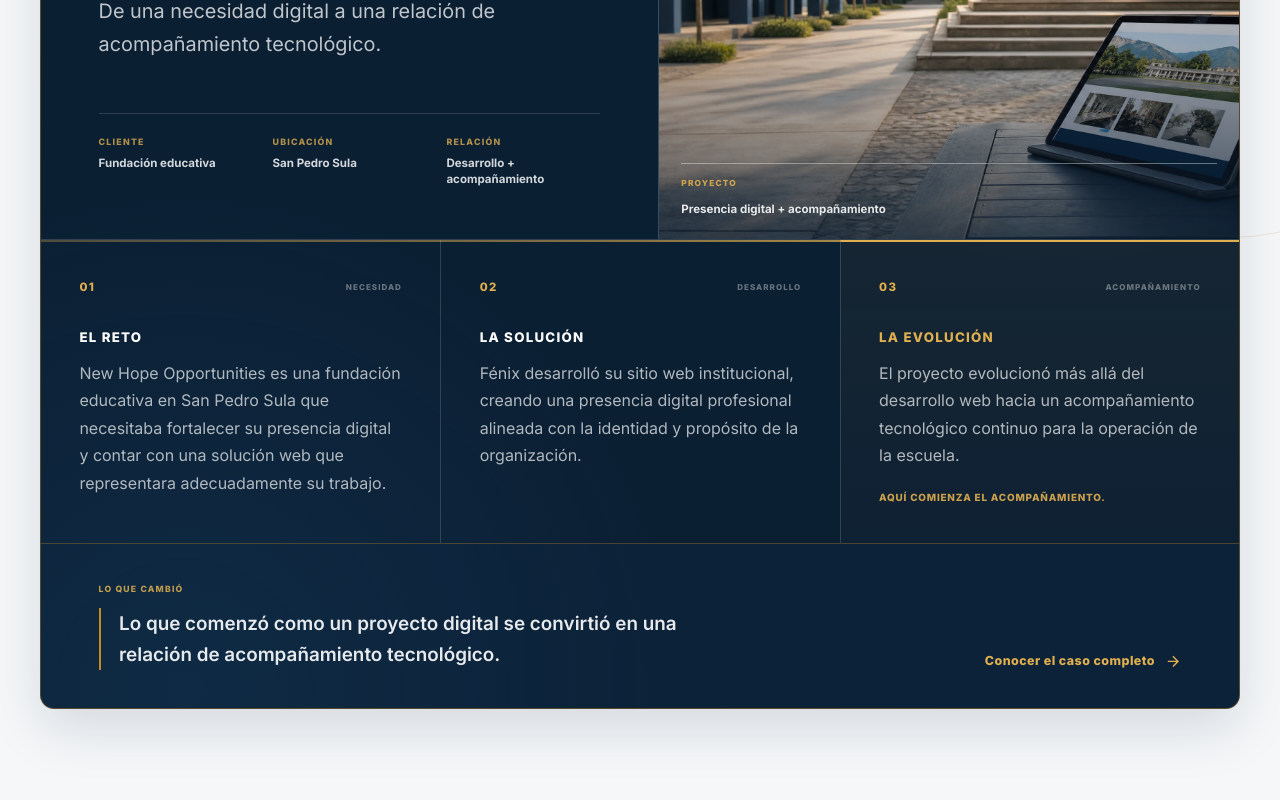
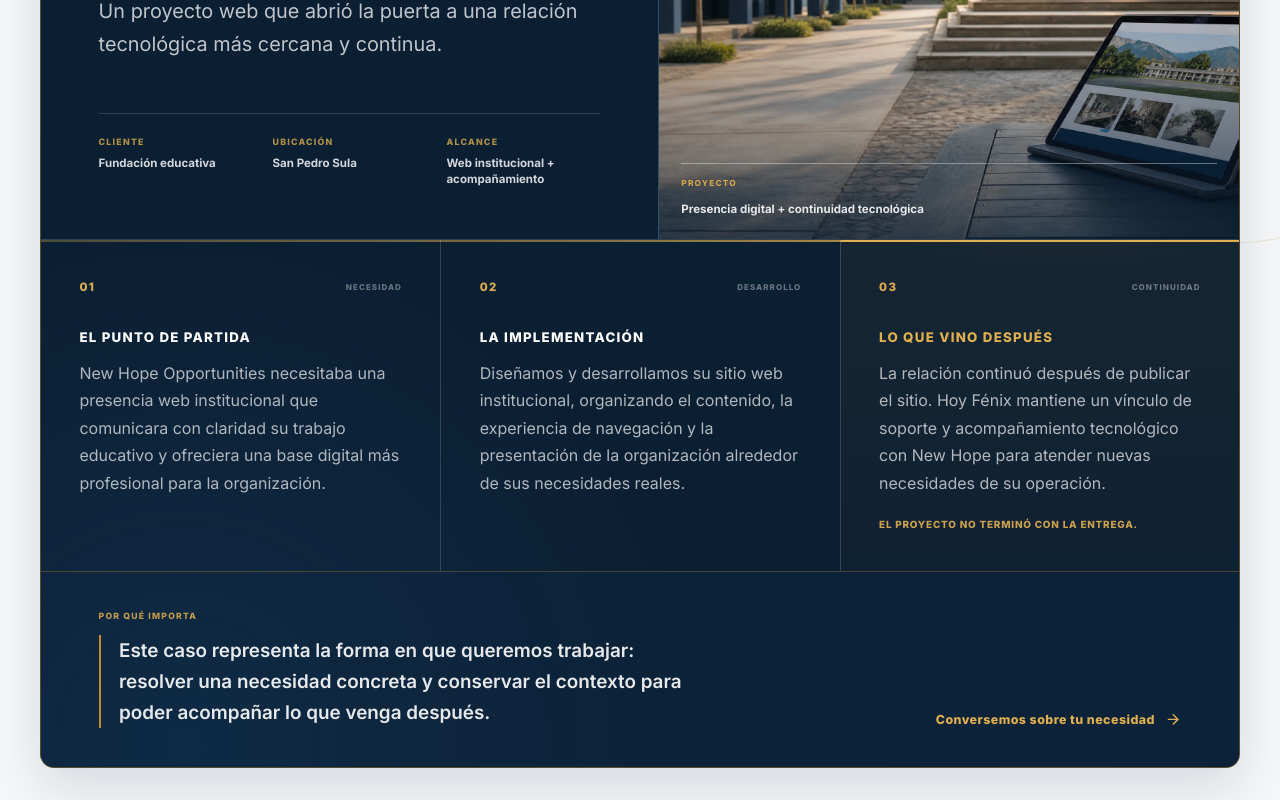
Before and after one commit to DarknesCloud/fenix, a Next.js app: page / in a window 1280 px wide. Shown: the part 6020-6820 px from the top of the page. Built offline with nearby package versions, Linux system fonts and the light colour scheme; no server answers.

Commit message:
content: make New Hope case study publication-ready

```diff
--- a/components/sections/NewHopeCase.tsx
+++ b/components/sections/NewHopeCase.tsx
@@ -6,20 +6,20 @@ const narrative = [
   {
     number: '01',
     phase: 'NECESIDAD',
-    label: 'EL RETO',
-    text: 'New Hope Opportunities es una fundación educativa en San Pedro Sula que necesitaba fortalecer su presencia digital y contar con una solución web que representara adecuadamente su trabajo.',
+    label: 'EL PUNTO DE PARTIDA',
+    text: 'New Hope Opportunities necesitaba una presencia web institucional que comunicara con claridad su trabajo educativo y ofreciera una base digital más profesional para la organización.',
   },
   {
     number: '02',
     phase: 'DESARROLLO',
-    label: 'LA SOLUCIÓN',
-    text: 'Fénix desarrolló su sitio web institucional, creando una presencia digital profesional alineada con la identidad y propósito de la organización.',
+    label: 'LA IMPLEMENTACIÓN',
+    text: 'Diseñamos y desarrollamos su sitio web institucional, organizando el contenido, la experiencia de navegación y la presentación de la organización alrededor de sus necesidades reales.',
   },
   {
     number: '03',
-    phase: 'ACOMPAÑAMIENTO',
-    label: 'LA EVOLUCIÓN',
-    text: 'El proyecto evolucionó más allá del desarrollo web hacia un acompañamiento tecnológico continuo para la operación de la escuela.',
+    phase: 'CONTINUIDAD',
+    label: 'LO QUE VINO DESPUÉS',
+    text: 'La relación continuó después de publicar el sitio. Hoy Fénix mantiene un vínculo de soporte y acompañamiento tecnológico con New Hope para atender nuevas necesidades de su operación.',
   },
 ] as const;
 
@@ -33,15 +33,15 @@ export default function NewHopeCase() {
       <div className="container">
         <div className={styles.featuredCase}>
           <div className={styles.caseHeader}>
-            <span className="eyebrow">CASO DE ÉXITO · 01</span>
+            <span className="eyebrow">CASO REAL · 01</span>
 
             <h2 id="new-hope-title">
               New Hope <em>Opportunities</em>
             </h2>
 
             <p>
-              De una necesidad digital a una relación de acompañamiento
-              tecnológico.
+              Un proyecto web que abrió la puerta a una relación tecnológica más
+              cercana y continua.
             </p>
 
             <div className={styles.meta}>
@@ -56,8 +56,8 @@ export default function NewHopeCase() {
               </div>
 
               <div>
-                <span>RELACIÓN</span>
-                <strong>Desarrollo + acompañamiento</strong>
+                <span>ALCANCE</span>
+                <strong>Web institucional + acompañamiento</strong>
               </div>
             </div>
           </div>
@@ -65,7 +65,7 @@ export default function NewHopeCase() {
           <div className={styles.imageFrame}>
             <Image
               src="/images/projects/project-new-hope.webp"
-              alt="Placeholder documental de New Hope Opportunities y su plataforma institucional"
+              alt="Presentación del proyecto web institucional desarrollado para New Hope Opportunities"
               fill
               priority={false}
               sizes="(max-width: 800px) 100vw, 47vw"
@@ -73,7 +73,7 @@ export default function NewHopeCase() {
 
             <div className={styles.imageLabel}>
               <span>PROYECTO</span>
-              <strong>Presencia digital + acompañamiento</strong>
+              <strong>Presencia digital + continuidad tecnológica</strong>
             </div>
           </div>
 
@@ -98,12 +98,11 @@ export default function NewHopeCase() {
                   </div>
 
                   <h3>{item.label}</h3>
-
                   <p>{item.text}</p>
 
                   {isEvolution && (
                     <span className={styles.evolutionNote}>
-                      Aquí comienza el acompañamiento.
+                      El proyecto no terminó con la entrega.
                     </span>
                   )}
                 </article>
@@ -113,20 +112,21 @@ export default function NewHopeCase() {
 
           <div className={styles.caseFooter}>
             <div className={styles.footerCopy}>
-              <span className={styles.footerLabel}>LO QUE CAMBIÓ</span>
+              <span className={styles.footerLabel}>POR QUÉ IMPORTA</span>
 
               <p>
-                Lo que comenzó como un proyecto digital se convirtió en una
-                relación de acompañamiento tecnológico.
+                Este caso representa la forma en que queremos trabajar: resolver una
+                necesidad concreta y conservar el contexto para poder acompañar lo que
+                venga después.
               </p>
             </div>
 
             <a
               href="/contacto"
               className={styles.caseLink}
-              aria-label="Conocer el caso completo de New Hope Opportunities"
+              aria-label="Conversar con Fénix Solutions sobre un proyecto similar"
             >
-              Conocer el caso completo
+              Conversemos sobre tu necesidad
               <ArrowForward aria-hidden="true" />
             </a>
           </div>
```
